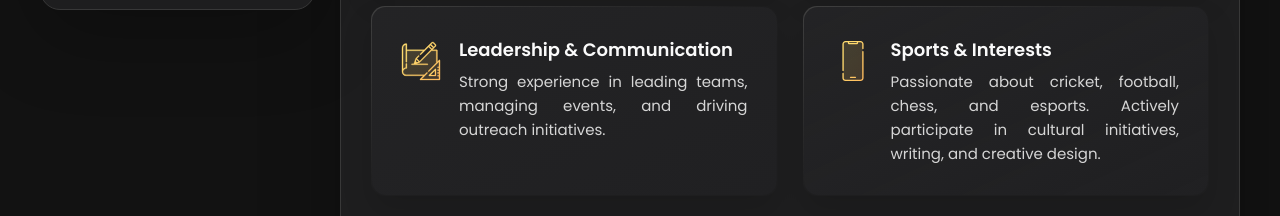
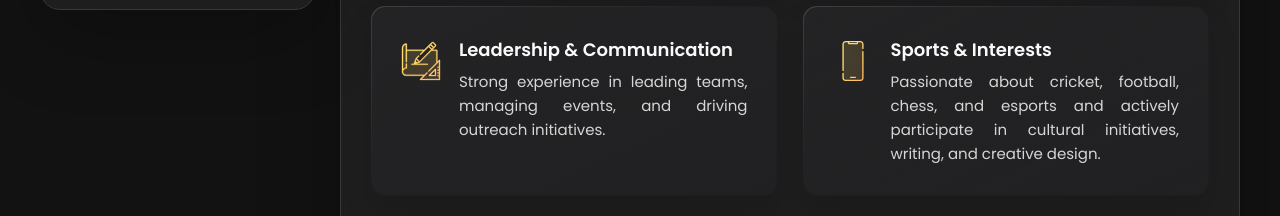
Before and after one commit to 23f2000792/myportfolio, a plain HTML site: page index.html in a window 1280 px wide. Shown: the part 799-1015 px from the top of the page. Drawn offline with nearby package versions, Linux system fonts and the light colour scheme.

Commit message:
Update index.html

```diff
--- a/index.html
+++ b/index.html
@@ -302,8 +302,8 @@
               <div class="service-content-box">
                 <h4 class="h4 service-item-title">Sports & Interests</h4>
                 <p class="service-item-text" style="text-align: justify;">
-                  Passionate about cricket, football, chess, and esports.
-                  Actively participate in cultural initiatives, writing, and creative design.
+                  Passionate about cricket, football, chess, and esports and
+                  actively participate in cultural initiatives, writing, and creative design.
                 </p>
               </div>
 
```
